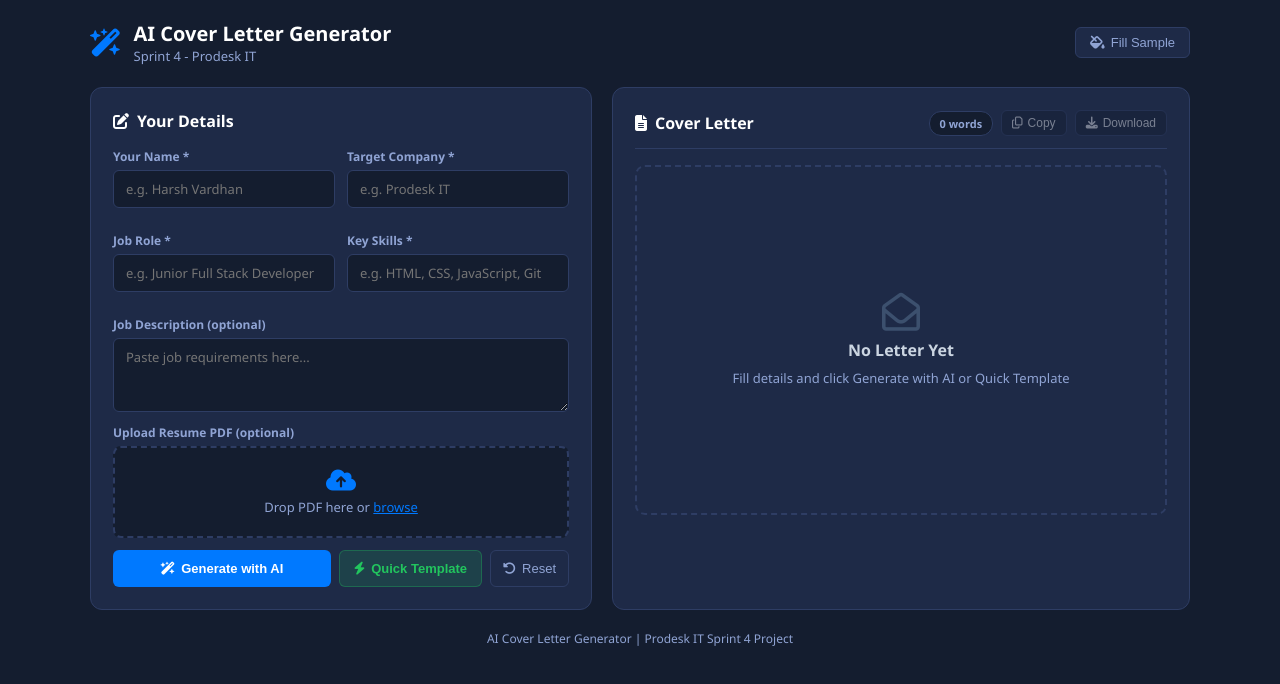
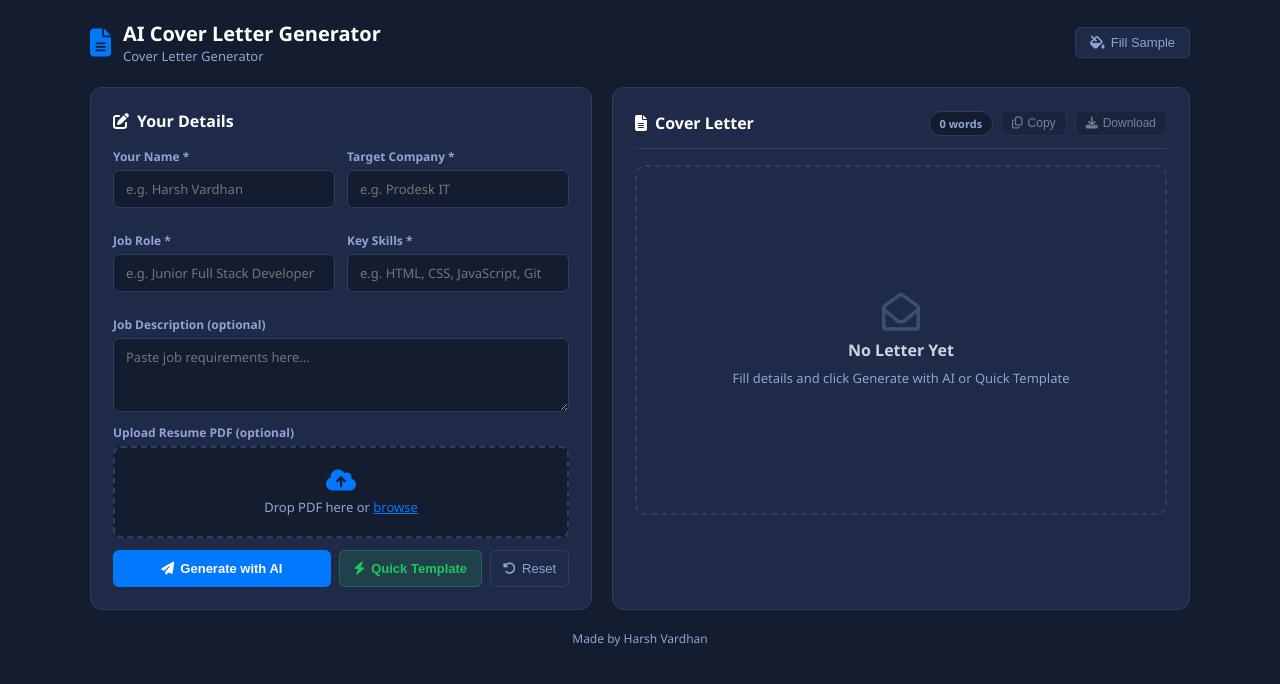
Before and after one commit to harsh-vardhan-tech/prodesk-sprint-4, a website built with Vite: page index.html in a window 1280 px wide. Built offline with nearby package versions, Linux system fonts and the light colour scheme; no server answers.

Commit message:
fix: simplify UI icons and set footer to Made by Harsh Vardhan

```diff
--- a/index.html
+++ b/index.html
@@ -10,10 +10,10 @@
 </head> <body>
   <div class ="container">
     <div class ="top-bar">
-      <div class ="app-logo"> <i class ="fa-solid fa-wand-magic-sparkles logo-icon"></i>
+      <div class ="app-logo"> <i class ="fa-solid fa-file-lines logo-icon"></i>
         <div>
           <h2>AI Cover Letter Generator</h2>
-          <p class ="sub-title">Sprint 4 - Prodesk IT</p>
+          <p class ="sub-title">Cover Letter Generator</p>
         </div>
       </div>
       <button id ="sampleBtn" type ="button" class ="btn-sample"><i class ="fa-solid fa-fill-drip"></i> Fill Sample</button>
@@ -62,7 +62,7 @@
           </div>
 
           <div class ="btn-row">
-            <button type ="submit" id ="aiBtn" class ="btn-ai"> <i class ="fa-solid fa-wand-magic-sparkles"></i> Generate with AI</button>
+            <button type ="submit" id ="aiBtn" class ="btn-ai"> <i class ="fa-solid fa-paper-plane"></i> Generate with AI</button>
             <button type ="button" id ="simBtn" class ="btn-sim"> <i class ="fa-solid fa-bolt"></i> Quick Template</button>
             <button type ="reset" id ="resetBtn" class ="btn-reset"> <i class ="fa-solid fa-rotate-left"></i> Reset</button>
           </div>
@@ -88,7 +88,7 @@
 
           <div id ="loadBox" class ="state-box hidden">
             <div class ="spin-loader"></div> <h3>Generating...</h3>
-            <p>Sending to Gemini AI please wait</p>
+            <p>Please wait...</p>
           </div>
 
           <div id ="errBox" class ="state-box err-state hidden">
@@ -104,7 +104,7 @@
       </div>
     </div>
 
-    <div class ="footer"> <p>AI Cover Letter Generator | Prodesk IT Sprint 4 Project</p> </div>
+    <div class ="footer"> <p>Made by Harsh Vardhan</p> </div>
   </div>
   <script type ="module" src ="script.js"></script>
 </body>
```
